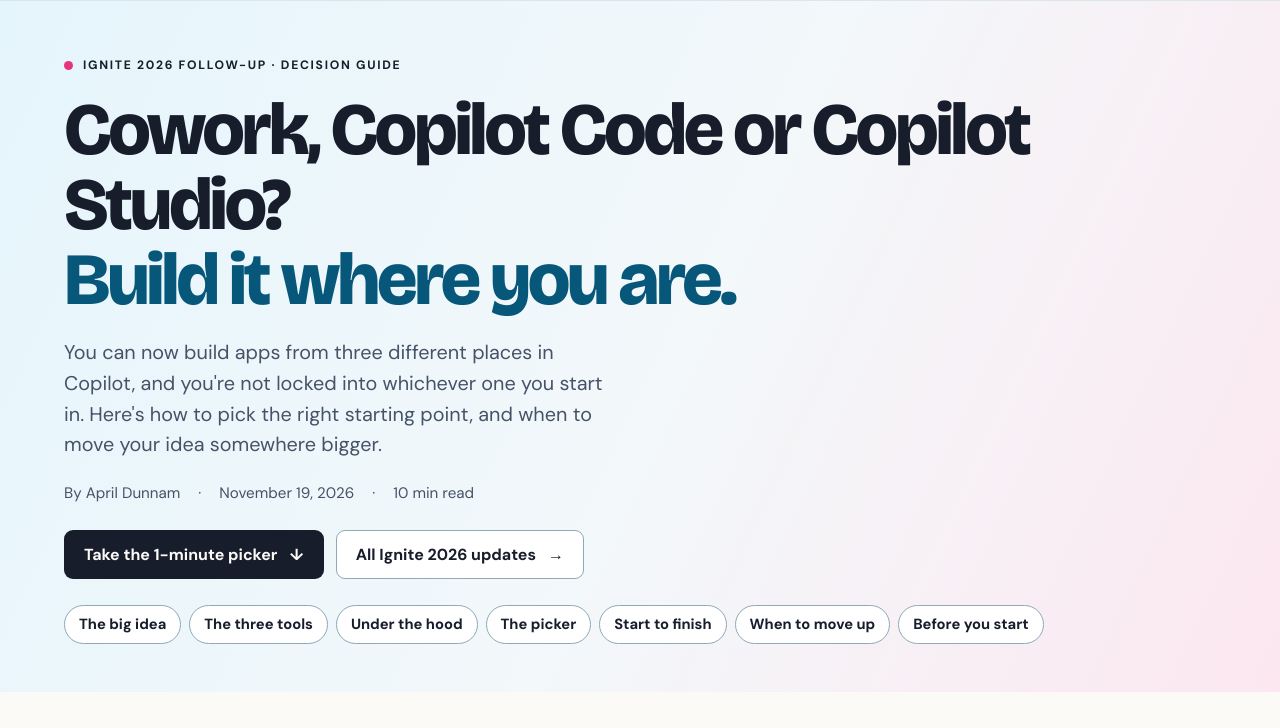
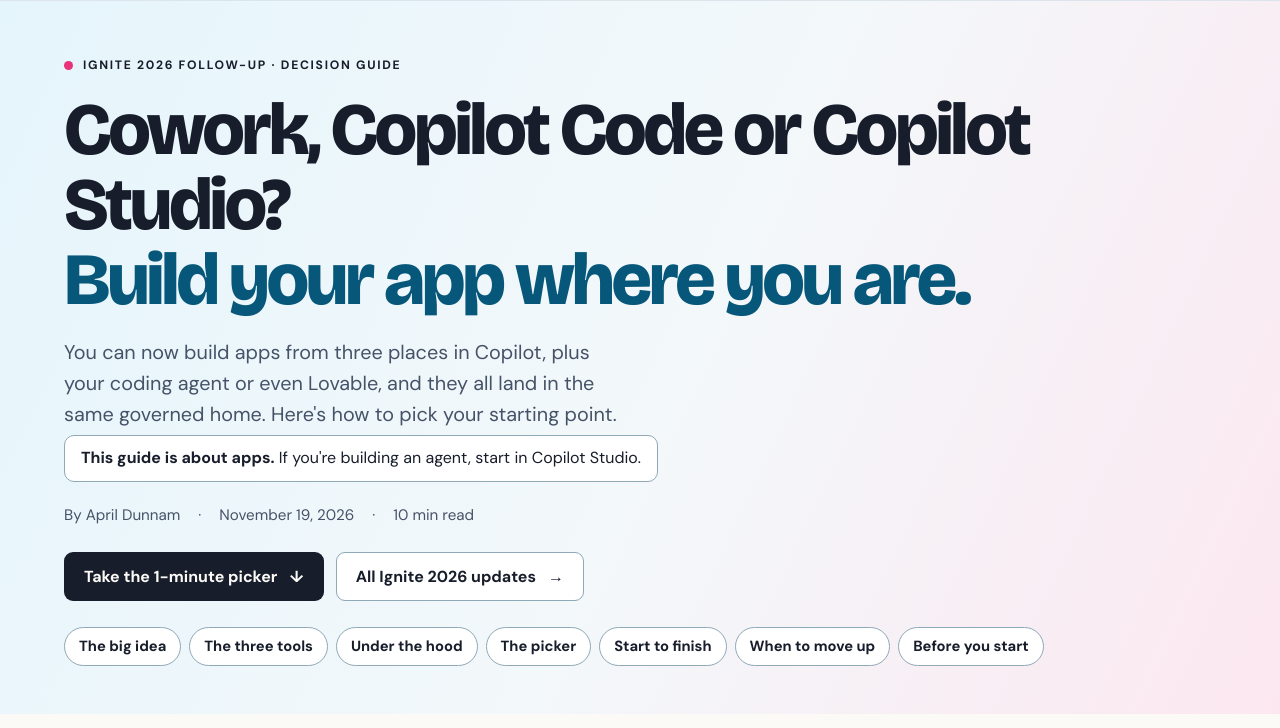
Before and after one commit to aprildunnam/learnwithapril, a plain HTML site: page updates/build-it-where-you-are/index.html in a window 1280 px wide. Shown: the part 72-800 px from the top of the page. Drawn offline with nearby package versions, Linux system fonts and the light colour scheme.

Commit message:
Retitle decision guide around apps; add apps-vs-agents scope line
Co-Authored-By: Claude Opus 5.5 <noreply@anthropic.com>
Claude-Session: https://claude.ai/code/session_01ButWiDb8uM9nPLGWnh8byy

```diff
--- a/updates/build-it-where-you-are/index.html
+++ b/updates/build-it-where-you-are/index.html
@@ -1,21 +1,21 @@
 <!doctype html>
 <html lang="en"><head><meta charset="utf-8"><script src="/theme.js?v=511a076"></script><meta name="viewport" content="width=device-width,initial-scale=1">
-<title>Cowork, Copilot Code or Copilot Studio? Where to build your next app | Learn with April</title>
-<meta name="description" content="Copilot can build apps from Cowork, Copilot Code and Copilot Studio. Here's how to pick your starting point, with a 1-minute picker and when to move your idea up.">
+<title>Where to build your next app in Copilot (and why Lovable counts too) | Learn with April</title>
+<meta name="description" content="Build apps in Cowork, Copilot Code, Copilot Studio, your coding agent or even Lovable, and run them all in one governed place. Take the 1-minute picker to find your starting point.">
 <link rel="icon" href="/icon.svg" type="image/svg+xml"><link rel="stylesheet" href="/style.css?v=610131">
 <link rel="canonical" href="https://learnwithapril.com/updates/build-it-where-you-are/">
 <link rel="stylesheet" href="/site-chrome.css?v=609092">
 <meta property="og:type" content="article"><meta property="og:site_name" content="Learn with April">
 <meta property="og:url" content="https://learnwithapril.com/updates/build-it-where-you-are/">
-<meta property="og:title" content="Cowork, Copilot Code or Copilot Studio? Where to build your next app">
-<meta property="og:description" content="Three places to build apps in Copilot, one runtime underneath. Take the 1-minute picker to find your starting point.">
+<meta property="og:title" content="Where to build your next app in Copilot (and why Lovable counts too)">
+<meta property="og:description" content="Cowork, Code, Copilot Studio, your coding agent or Lovable. One runtime underneath. Take the 1-minute picker.">
 <meta property="og:image" content="https://learnwithapril.com/assets/img/build-it-where-you-are/cover.jpg">
 <meta property="og:image:width" content="1200"><meta property="og:image:height" content="675">
-<meta property="og:image:alt" content="Cowork, Copilot Code or Copilot Studio? Build it where you are. A decision guide from Learn with April.">
+<meta property="og:image:alt" content="Cowork, Code or Copilot Studio? Build your app where you are. A decision guide from Learn with April.">
 <meta property="article:published_time" content="2026-11-19">
 <meta name="twitter:card" content="summary_large_image"><meta name="twitter:creator" content="@aprildunnam">
 <meta name="twitter:image" content="https://learnwithapril.com/assets/img/build-it-where-you-are/cover.jpg">
-<script type="application/ld+json">{"@context":"https://schema.org","@type":"BlogPosting","headline":"Cowork, Copilot Code or Copilot Studio? Where to build your next app","description":"Copilot can build apps from Cowork, Copilot Code and Copilot Studio. Here's how to pick your starting point, with a 1-minute picker and when to move your idea up.","url":"https://learnwithapril.com/updates/build-it-where-you-are/","image":"https://learnwithapril.com/assets/img/build-it-where-you-are/cover.jpg","datePublished":"2026-11-19","dateModified":"2026-11-19","author":{"@type":"Person","@id":"https://learnwithapril.com/#april","name":"April Dunnam","url":"https://learnwithapril.com/about/"},"publisher":{"@type":"Organization","@id":"https://learnwithapril.com/#org","name":"ThriveFast, LLC"},"about":["Copilot Cowork","Copilot Code","Copilot Studio","Copilot Managed Runtime","Lovable"]}</script>
+<script type="application/ld+json">{"@context":"https://schema.org","@type":"BlogPosting","headline":"Where to build your next app in Copilot (and why Lovable counts too)","description":"Copilot can build apps from Cowork, Copilot Code and Copilot Studio. Here's how to pick your starting point, with a 1-minute picker and when to move your idea up.","url":"https://learnwithapril.com/updates/build-it-where-you-are/","image":"https://learnwithapril.com/assets/img/build-it-where-you-are/cover.jpg","datePublished":"2026-11-19","dateModified":"2026-11-19","author":{"@type":"Person","@id":"https://learnwithapril.com/#april","name":"April Dunnam","url":"https://learnwithapril.com/about/"},"publisher":{"@type":"Organization","@id":"https://learnwithapril.com/#org","name":"ThriveFast, LLC"},"about":["Copilot Cowork","Copilot Code","Copilot Studio","Copilot Managed Runtime","Lovable"]}</script>
 <style>
 .ig{--ig-gap:clamp(18px,3vw,28px)}
 .ig .subhero{background:var(--lwa-hero)}
@@ -149,6 +149,7 @@
 .cmr-lovable h3{font-size:1.6rem;margin:4px 0 10px}
 .cmr-lovable p{line-height:1.6;margin:0}
 @media (max-width:900px){.cmr-grid,.cmr-lovable{grid-template-columns:1fr}}
+.biw-scope{display:inline-block;margin:6px 0 0;padding:10px 16px;border-radius:10px;background:var(--lwa-surface);border:1px solid var(--lwa-line-strong);font-size:1rem}
 </style>
 </head>
 <body class="lwa-main ig ws biw"><a class="skip" href="#main">Skip to content</a>
@@ -156,8 +157,9 @@
 <main id="main">
 <section class="subhero"><div class="wrap">
   <p class="eyebrow"><span></span>IGNITE 2026 FOLLOW-UP · DECISION GUIDE</p>
-  <h1>Cowork, Copilot Code or Copilot Studio? <em>Build it where you are.</em></h1>
-  <p class="lede">You can now build apps from three different places in Copilot, and you're not locked into whichever one you start in. Here's how to pick the right starting point, and when to move your idea somewhere bigger.</p>
+  <h1>Cowork, Copilot Code or Copilot Studio? <em>Build your app where you are.</em></h1>
+  <p class="lede">You can now build apps from three places in Copilot, plus your coding agent or even Lovable, and they all land in the same governed home. Here's how to pick your starting point.</p>
+  <p class="biw-scope"><strong>This guide is about apps.</strong> If you're building an agent, start in Copilot Studio.</p>
   <p class="ig-meta"><span>By <a href="/about/">April Dunnam</a></span><span aria-hidden="true">·</span><time datetime="2026-11-19">November 19, 2026</time><span aria-hidden="true">·</span><span>10 min read</span></p>
   <div class="ig-actions">
     <a class="button primary" href="#picker">Take the 1-minute picker <span aria-hidden="true">↓</span></a>
```
Also changed, not shown: assets/img/build-it-where-you-are/cover.jpg.
